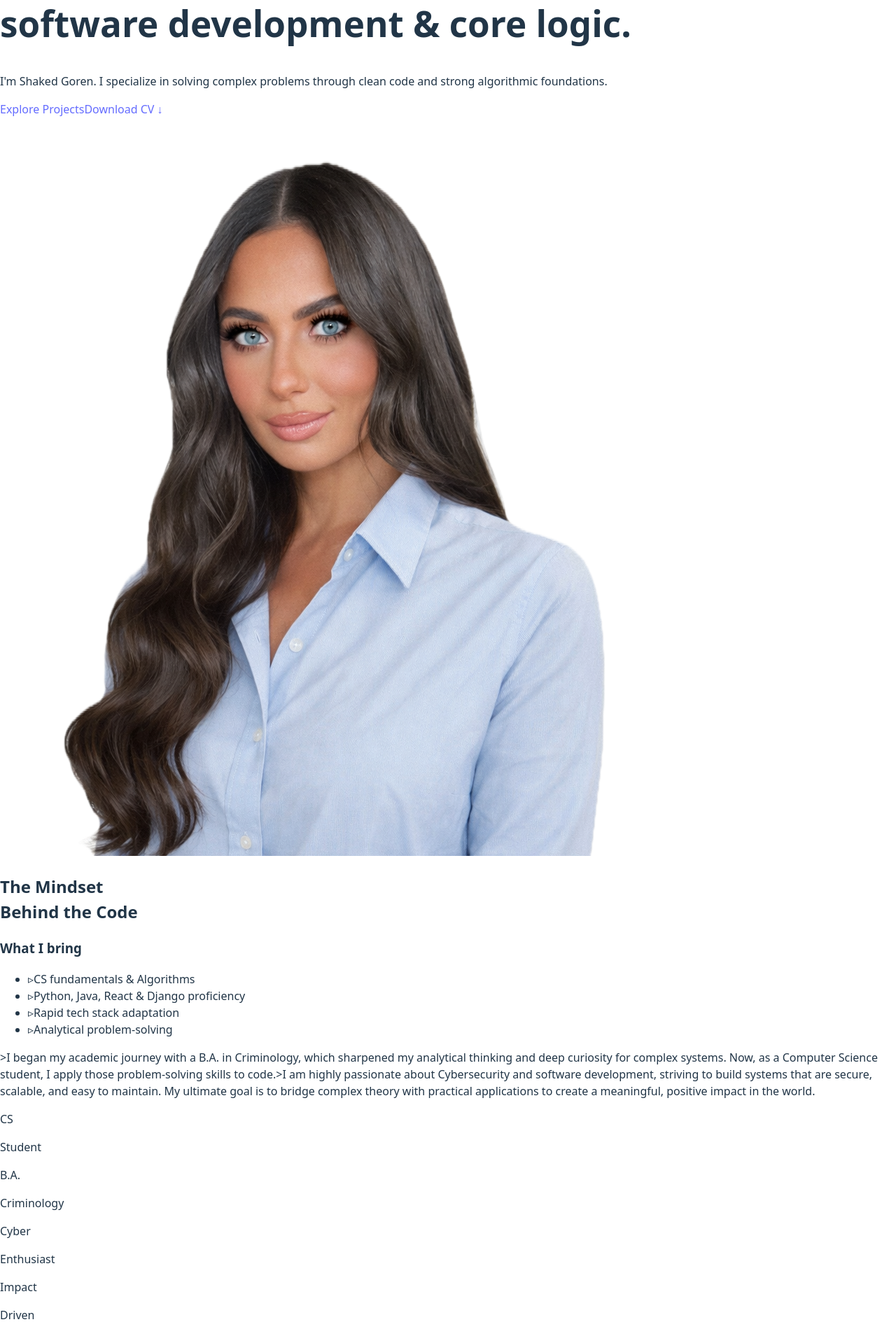
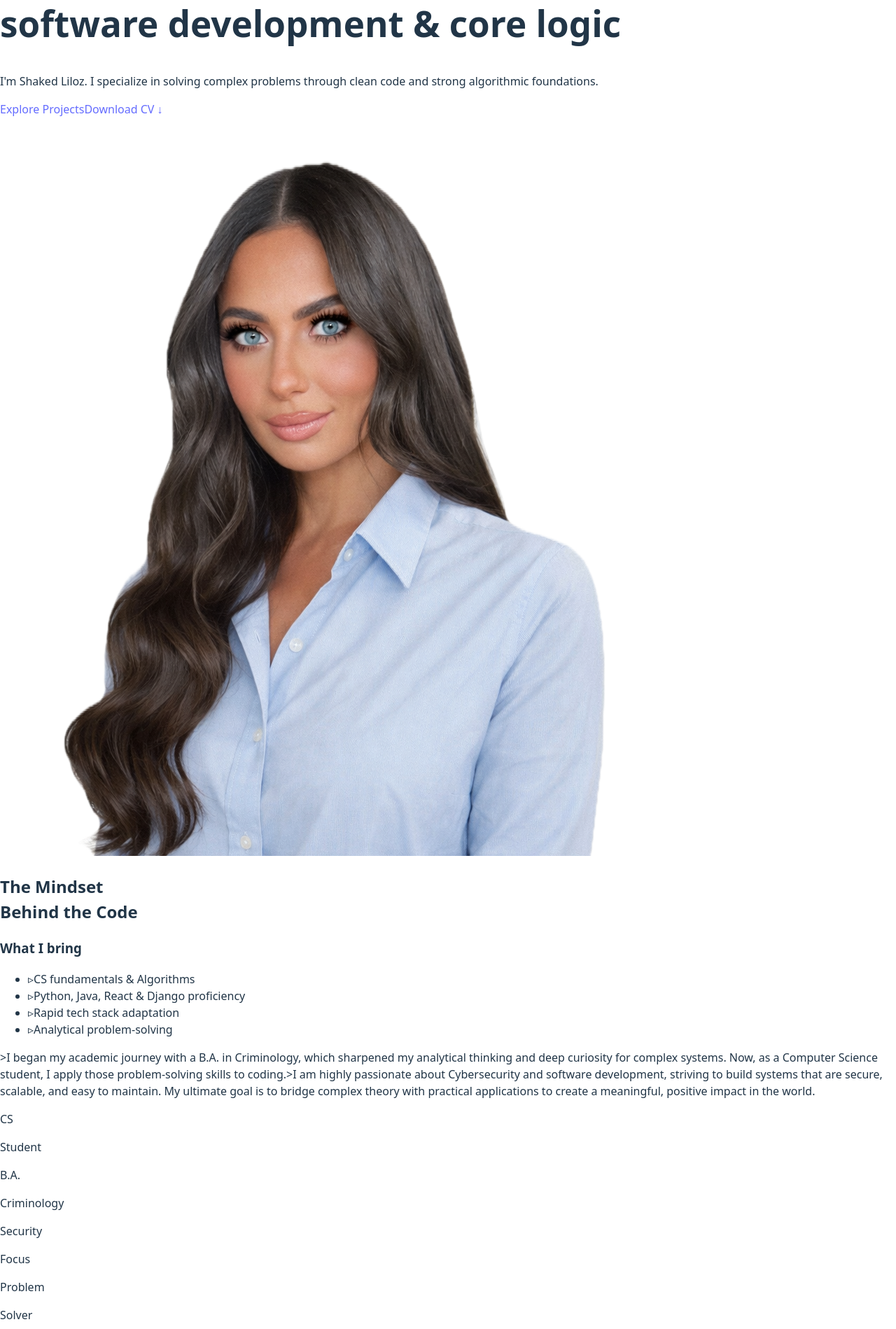
Before and after one commit to shakedgoren/portfolio, a React (Vite) app: page / in a window 1280 px wide. Shown: the part 201-2100 px from the top of the page at 70% size. Built offline with nearby package versions, Linux system fonts and the light colour scheme.

Commit message:
Update Jahnon to full-stack React and refine About Me text spacing and clarity

```diff
--- a/src/App.jsx
+++ b/src/App.jsx
@@ -34,9 +34,9 @@ const projects = [
     },
   },
   {
-    name: "Jahnon On Wheels (Backend)",
-    desc: "Django backend for managing orders and services.",
-    tech: ["Python", "Django", "REST"],
+    name: "Jahnon On Wheels",
+    desc: "Full-stack web application for managing food orders and services.",
+    tech: ["React", "Python", "Django", "REST API"],
     url: "https://github.com/shakedgoren/jahnonOnWeels_back_django",
     type: "Personal",
     featured: true,
@@ -336,11 +336,11 @@ export default function App() {
               <h1 className="mt-4 text-5xl sm:text-7xl font-black tracking-tighter leading-[1.1] text-black dark:text-white">
                 Focused on <br />
                 <span className="text-transparent bg-clip-text bg-gradient-to-r from-sky-400 via-fuchsia-500 to-emerald-400 animate-gradient-flow">
-                  software development & core logic.
+                  software development & core logic
                 </span> <br />
               </h1>
               <p className="mt-8 max-w-2xl text-lg sm:text-xl leading-relaxed text-black/70 dark:text-zinc-400">
-                I'm <span className="text-black dark:text-white font-semibold">Shaked Goren</span>.
+                I'm <span className="text-black dark:text-white font-semibold">Shaked Liloz</span>.
                 I specialize in solving complex problems through clean code and strong algorithmic foundations.
               </p>
               <div className="mt-10 flex flex-wrap gap-4">
@@ -410,13 +410,13 @@ export default function App() {
                     <div className="w-3 h-3 rounded-full bg-emerald-500/20" />
                   </div>
 
-                  <p className="text-xl leading-snug text-black/80 dark:text-zinc-200 font-normal space-y-3">
+                  <p className="text-xl leading-snug text-black/80 dark:text-zinc-200 font-normal space-y-2">
                     <span className="block">
                       <span className="text-sky-500 font-mono font-bold mr-2">{'>'}</span>
                       I began my academic journey with a B.A. in Criminology, which sharpened my analytical thinking and deep curiosity for complex systems.
-                      Now, as a Computer Science student, I apply those problem-solving skills to code.
+                      Now, as a Computer Science student, I apply those problem-solving skills to coding.
                     </span>
-                    <span className="block mt-3">
+                    <span className="block mt-2">
                       <span className="text-fuchsia-500 font-mono font-bold mr-2">{'>'}</span>
                       I am highly passionate about <span className="text-fuchsia-500 dark:text-fuchsia-400 font-semibold">Cybersecurity</span> and software development,
                       striving to build systems that are secure, scalable, and easy to maintain.
@@ -435,12 +435,12 @@ export default function App() {
                       <p className="text-xs uppercase tracking-widest text-zinc-500 font-bold">Criminology</p>
                     </div>
                     <div className="text-left group/item">
-                      <p className="text-2xl font-black text-emerald-500 transition-transform group-hover/item:-translate-y-1">Cyber</p>
-                      <p className="text-xs uppercase tracking-widest text-zinc-500 font-bold">Enthusiast</p>
+                      <p className="text-2xl font-black text-emerald-500 transition-transform group-hover/item:-translate-y-1">Security</p>
+                      <p className="text-xs uppercase tracking-widest text-zinc-500 font-bold">Focus</p>
                     </div>
                     <div className="text-left group/item">
-                      <p className="text-2xl font-black text-amber-500 transition-transform group-hover/item:-translate-y-1">Impact</p>
-                      <p className="text-xs uppercase tracking-widest text-zinc-500 font-bold">Driven</p>
+                      <p className="text-2xl font-black text-amber-500 transition-transform group-hover/item:-translate-y-1">Problem</p>
+                      <p className="text-xs uppercase tracking-widest text-zinc-500 font-bold">Solver</p>
                     </div>
                   </div>
                 </div>
```
